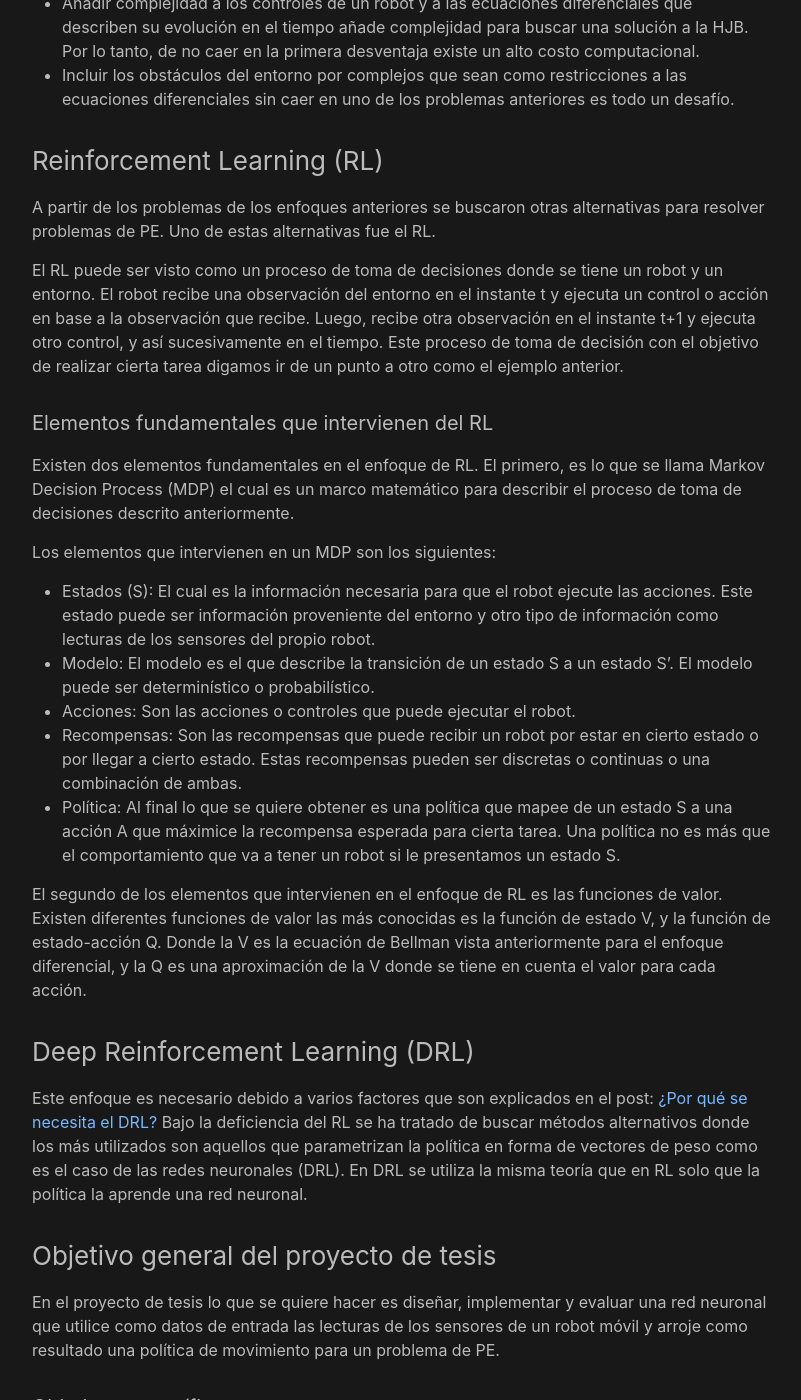
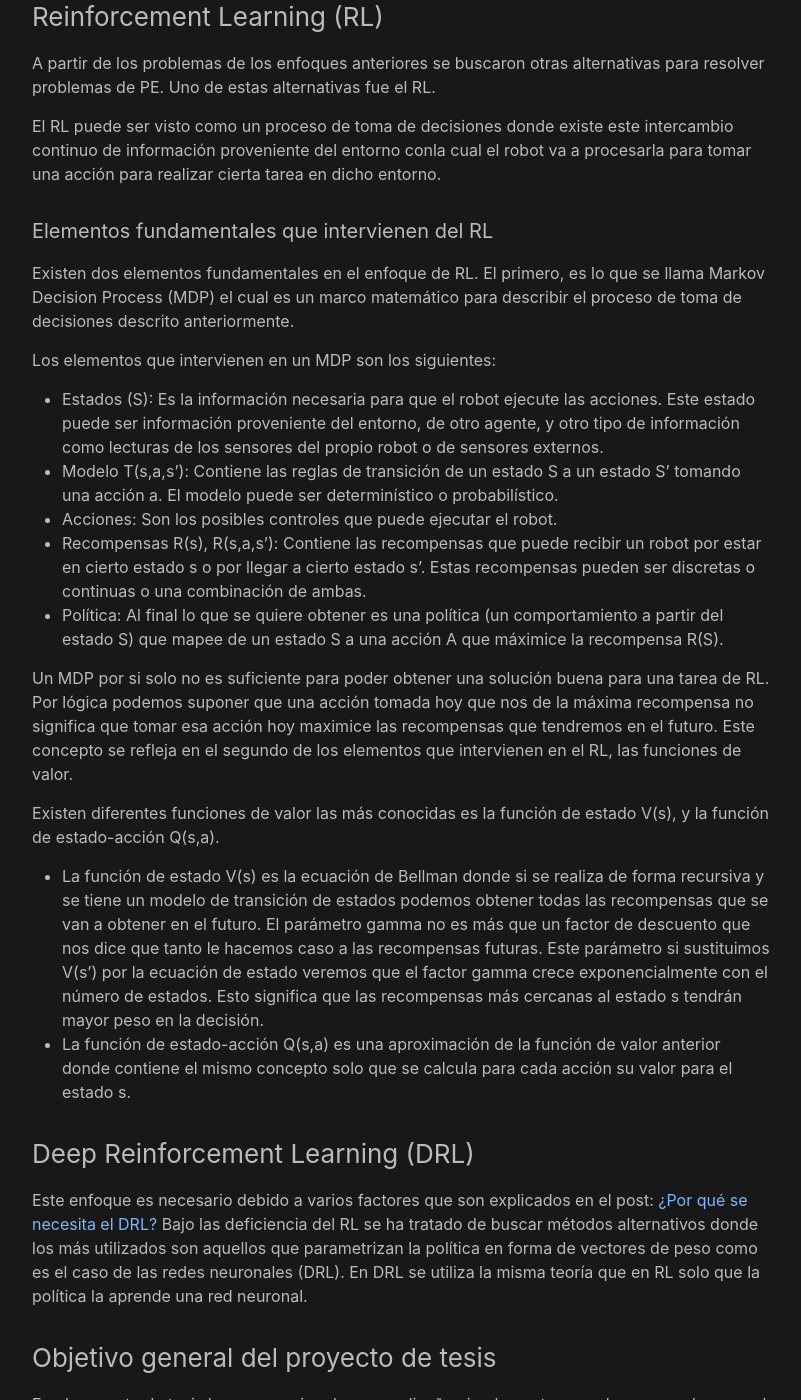
Before and after one commit to EnriqManComp/EnriqManComp.github.io, a Jekyll site: the page built from _posts/2024-04-14-avance-de-tesis.md, in a window 1280 px wide and 1400 px high, scrolled down 2493 px. Shown: the whole window, without its empty margins (238-1039 px from the left). Built offline with Jekyll 4.4.1, drawn with Linux system fonts in a browser that asks for light colours; some of the changed text lies outside the part shown.

Commit message:
Update 2024-04-14-avance-de-tesis.md

```diff
--- a/_posts/2024-04-14-avance-de-tesis.md
+++ b/_posts/2024-04-14-avance-de-tesis.md
@@ -8,14 +8,14 @@
 
 ### Enfoques tradicionales de solución a problemas de PE
 
-Existían anteriormente dos enfoques para tratar problemas de PE: el enfoque combinatorio y el diferencial.
+Existen varios enfoques con los que resolver problemas de PE. Dos de los más utilizados fueron los siguientes:
+* Enfoque Combinatorio.
+* Enfoque Diferencial.
 
 #### Enfoque combinatorio
 
-El enfoque combinatorio no es más que discretizar un entorno en celdas. Cada celda es el nodo de un grafo y las aristas del grafo son las conexiones permitidas entre celdas en el entorno.
-Luego de tener el grafo que representa al entorno lo que se hace es aplicar algún algoritmo de búsqueda sobre este y así se resuelven problemas de PE como captura y búsqueda del evasor. Inclusive se puede tratar aplicaciones de cooperación entre perseguidores para encontrar a un evasor en cierto entorno para responder preguntas como:
-* Cuál es el mínimo número de perseguidores que se necesita para encontrar a un evasor en X entorno.
-* Bajo que circunstancias un evasor se puede evadir de P número de perseguidores en X entorno.
+En este enfoque se discretiza un entorno en celdas, donde cada celda es el nodo de un grafo y las aristas que conectan los nodos son las conexiones permisibles entre las celdas.
+Luego con esta representación del entorno contenida en un grafo se puede aplicar algún algoritmo de búsqueda o captura del evasor.
 
 <div align="center">
   <img src="https://raw.githubusercontent.com/EnriqManComp/EnriqManComp.github.io/master/assets/2do-avance-post/enfoque_combinatorio.png" width="300px" height="280px"/>
@@ -23,34 +23,33 @@
 
 Ventajas:
 * Se pueden evadir los obstáculos debido a la propia naturaleza de discretización del entorno en celdas y la conexión entre celdas alcanzables.
-* Poco coste computacional comparado con otros enfoques de solución.
+* Bajo coste computacional comparado con otros enfoques de solución.
 Desventajas:
-* Si bien la conexión entre las celdas es cuando son alcanzables físicamente, **no tiene en cuenta si debido a las dimensiones físicas de un robot puede alcanzar dichas celdas**.
-* Existen diferentes configuraciones mecánicas para los robots (por ejemplo: DDR), para este enfoque se **supone que los nodos del grafo son alcanzables y no si es posible alcanzarlo por la configuración mecánica de un robot**.
+* No tiene en cuenta las características mecánicas ni físicas de los robots para trasladarse entre los nodos.
 * Este enfoque supone que el robot puede observar con sus sensores toda la región que abarca un nodo. En la realidad un robot tiene limitaciones en la capacidad de observación de los sensores, y además tienen ciertos patrones de observación (ejemplo, una cámara omnidireccional y una direccional) que pueden no ajustarse al método de solución del enfoque combinatorio.
 
 #### Enfoque diferencial
 
-El enfoque diferencial se tiene un conjunto de controles que puede aplicar un robot:
+Con este enfoque si se tiene un modelo de configuración mecánico para los robots. Del cual podemos aplicar una serie de controles como los siguientes:
+
 $$u_p = [v_p, \gamma_p], 0 \leq v_p \leq C, 0 \leq \gamma_p \leq \frac{\pi}{6}$$
 
 Además, se tiene un conjunto de ecuaciones diferenciales con las cuales se puede describir la evolución en el tiempo del robot, donde las restricciones en los controles se introducen como restricciones a las ecuaciones diferenciales.
-Ahora, supongamos que tenemos la tarea de ir de un punto a otro (Figura 2). Para ir hasta el punto rojo se puede ir por diferentes trayectorias aplicando diferentes combinaciones en los controles.
+
+Supongamos que un robot quiere ir de un punto a otro. El robot puede aplicar diferentes combinaciones de controles que trazarán diferentes trayectorias. Cada trayectoria va a tener un costo asociado, por ejemplo el tiempo que toma recorrerla. Además cada trayectoria se van a dividir en estados donde el robot aplicó las combinaciones de los controles que lo llevaron por la trayectoria.
 
 <div align="center">
   <img src="https://raw.githubusercontent.com/EnriqManComp/EnriqManComp.github.io/master/assets/2do-avance-post/enfoque_diferencial.png" width="350px" height="300px"/>
 </div>
 
-Estas trayectorias se pueden discretizar a lo largo del tiempo, a los cuales se le llamarán estados. Cada uno de los estados tiene una función de valor en función de un costo asociado a ir por cada una de las trayectorias. Básicamente, la función de valor no es más que una forma de darle cierto valor a un estado sobre otro en función digamos del tiempo que tarda ir del punto azul al rojo tomando esa trayectoria.
-Y lo que se quiere hacer al final es quedarnos con la trayectoria que va a minimizar el tiempo de ir del punto azul al rojo.
-
-Y bien, encontrar esta trayectoria que minimiza una función de costo (el tiempo) a partir de una serie de controles y ecuaciones diferenciales que describen la evolución de un sistema en el tiempo, es un problema de optimización. Para resolverlo pues recurriremos a la ecuación de Hamilton-Jacobi-Bellman (HJB) donde al resolverla tendremos un conjunto de soluciones óptimas para los controles del robot que lo llevarán sobre los estados de la trayectoria óptima.
+Cada uno de los estados tiene una función de valor en función del costo J. Básicamente, la función de valor no es más que una forma de darle cierto valor a un estado sobre otro, o dicho de otra forma si el robot está en ese estado le dice que tan bien lo está haciendo.
+Al final se quiere encontrar el conjunto de controles que minimice la función de costo J. O sea, que nos lleve por la ruta o los estados que minimice el tiempo de realizar esta tarea. Encontrar estos controles para minimizar J es un problema de optimización y para resolverlo se busca una solución a la ecuación de HJB.
 
 Ventajas:
 * Se tiene una descripción matemática sólida para la solución del problema.
 * Tiene en cuenta las características y limitaciones de un robot y de sus sensores.
 Desventaja:
-* Encontrar la solución a la ecuación de HJB no es posible en muchos casos. Específicamente, se puede resolver para un sistema de ecuaciones diferenciales lineales y para ecuaciones de costo cuadráticas.
+* Encontrar la solución analítica a la ecuación de HJB no es posible en muchos casos. En la mayoría de los casos, se puede resolver para un sistema de ecuaciones diferenciales lineales y para ecuaciones de costo cuadráticas. De otro modo se necesita buscar aproximaciones que no siempre van a ser beneficiosas desde el punto de vista computacional.
 * Añadir complejidad a los controles de un robot y a las ecuaciones diferenciales que describen su evolución en el tiempo añade complejidad para buscar una solución a la HJB. Por lo tanto, de no caer en la primera desventaja existe un alto costo computacional.
 * Incluir los obstáculos del entorno por complejos que sean como restricciones a las ecuaciones diferenciales sin caer en uno de los problemas anteriores es todo un desafío.
 
@@ -58,25 +57,30 @@
 
 A partir de los problemas de los enfoques anteriores se buscaron otras alternativas para resolver problemas de PE. Uno de estas alternativas fue el RL.
 
-El RL puede ser visto como un proceso de toma de decisiones donde se tiene un robot y un entorno. El robot recibe una observación del entorno en el instante t y ejecuta un control o acción en base a la observación que recibe. Luego, recibe otra observación en el instante t+1 y ejecuta otro control, y así sucesivamente en el tiempo. Este proceso de toma de decisión con el objetivo de realizar cierta tarea digamos ir de un punto a otro como el ejemplo anterior.
+El RL puede ser visto como un proceso de toma de decisiones donde existe este intercambio continuo de información proveniente del entorno conla cual el robot va a procesarla para tomar una acción para realizar cierta tarea en dicho entorno.
 
 #### Elementos fundamentales que intervienen del RL
 
 Existen dos elementos fundamentales en el enfoque de RL. El primero, es lo que se llama Markov Decision Process (MDP) el cual es un marco matemático para describir el proceso de toma de decisiones descrito anteriormente.
 
 Los elementos que intervienen en un MDP son los siguientes:
-* Estados (S): El cual es la información necesaria para que el robot ejecute las acciones. Este estado puede ser información proveniente del entorno y otro tipo de información como lecturas de los sensores del propio robot.
-* Modelo: El modelo es el que describe la transición de un estado S a un estado S'. El modelo puede ser determinístico o probabilístico.
-* Acciones: Son las acciones o controles que puede ejecutar el robot.
-* Recompensas: Son las recompensas que puede recibir un robot por estar en cierto estado o por llegar a cierto estado. Estas recompensas pueden ser discretas o continuas o una combinación de ambas.
-* Política: Al final lo que se quiere obtener es una política que mapee de un estado S a una acción A que máximice la recompensa esperada para cierta tarea. Una política no es más que el comportamiento que va a tener un robot si le presentamos un estado S.
+* Estados (S): Es la información necesaria para que el robot ejecute las acciones. Este estado puede ser información proveniente del entorno, de otro agente, y otro tipo de información como lecturas de los sensores del propio robot o de sensores externos.
+* Modelo T(s,a,s'): Contiene las reglas de transición de un estado S a un estado S' tomando una acción a. El modelo puede ser determinístico o probabilístico.
+* Acciones: Son los posibles controles que puede ejecutar el robot.
+* Recompensas R(s), R(s,a,s'): Contiene las recompensas que puede recibir un robot por estar en cierto estado s o por llegar a cierto estado s'. Estas recompensas pueden ser discretas o continuas o una combinación de ambas.
+* Política: Al final lo que se quiere obtener es una política (un comportamiento a partir del estado S) que mapee de un estado S a una acción A que máximice la recompensa R(S).
 
-El segundo de los elementos que intervienen en el enfoque de RL es las funciones de valor. Existen diferentes funciones de valor las más conocidas es la función de estado V, y la función de estado-acción Q. Donde la V es la ecuación de Bellman vista anteriormente para el enfoque diferencial, y la Q es una aproximación de la V donde se tiene en cuenta el valor para cada acción.
+Un MDP por si solo no es suficiente para poder obtener una solución buena para una tarea de RL. Por lógica podemos suponer que una acción tomada hoy que nos de la máxima recompensa no significa que tomar esa acción hoy maximice las recompensas que tendremos en el futuro. Este concepto se refleja en el segundo de los elementos que intervienen en el RL, las funciones de valor.
+
+Existen diferentes funciones de valor las más conocidas es la función de estado V(s), y la función de estado-acción Q(s,a).
+
+* La función de estado V(s) es la ecuación de Bellman donde si se realiza de forma recursiva y se tiene un modelo de transición de estados podemos obtener todas las recompensas que se van a obtener en el futuro. El parámetro gamma no es más que un factor de descuento que nos dice que tanto le hacemos caso a las recompensas futuras. Este parámetro si sustituimos V(s') por la ecuación de estado veremos que el factor gamma crece exponencialmente con el número de estados. Esto significa que las recompensas más cercanas al estado s tendrán mayor peso en la decisión.
+* La función de estado-acción Q(s,a) es una aproximación de la función de valor anterior donde contiene el mismo concepto solo que se calcula para cada acción su valor para el estado s.
 
 ### Deep Reinforcement Learning (DRL)
 
 Este enfoque es necesario debido a varios factores que son explicados en el post: [¿Por qué se necesita el DRL?](https://enriquecompanioni.me/misc/2024/04/08/deep-reinforcement-learning.html)
-Bajo la deficiencia del RL se ha tratado de buscar métodos alternativos donde los más utilizados son aquellos que parametrizan la política en forma de vectores de peso como es el caso de las redes neuronales (DRL). En DRL se utiliza la misma teoría que en RL solo que la política la aprende una red neuronal.
+Bajo las deficiencia del RL se ha tratado de buscar métodos alternativos donde los más utilizados son aquellos que parametrizan la política en forma de vectores de peso como es el caso de las redes neuronales (DRL). En DRL se utiliza la misma teoría que en RL solo que la política la aprende una red neuronal.
 
 ### Objetivo general del proyecto de tesis
 
@@ -96,9 +100,11 @@
   <img src="https://raw.githubusercontent.com/EnriqManComp/EnriqManComp.github.io/master/assets/2do-avance-post/metodologia.png" width="350px" height="300px"/>
 </div>
 
-### Entorno
+### Propuesta inicial
 
-El entorno diseñado en Gazebo tiene una dimensión de 6x6 metros, y una cámara aerea ubicada a 8 metros de altura. Los robots diseñados tienen una configuración DDR y pueden tomar 8 posibles acciones A = {No action, Up, Down, Left, Right, Double-Left, Double-Right}.
+#### Entorno
+
+El entorno se diseñó en Gazebo donde se tiene una habitación de 6.0x6.0 metros, y una cámara aérea ubicada a 8.0 metros de altura. Los robots tienen una configuración DDR y pueden tomar 8 posibles acciones A = {No action, Up, Down, Left, Right, Double-Left, Double-Right}. El proceso de diseño de los robots fue similar al creado en el repositorio [differential-drive-robot-model-ros-gazebo](https://github.com/EnriqManComp/differential-drive-robot-model-ros-gazebo)
 
 <div align="center">
   <img src="https://raw.githubusercontent.com/EnriqManComp/EnriqManComp.github.io/master/assets/2do-avance-post/entorno.png" width="350px" height="300px"/>
@@ -108,25 +114,28 @@
   <img src="https://raw.githubusercontent.com/EnriqManComp/EnriqManComp.github.io/master/assets/2do-avance-post/entorno1.png" width="350px" height="300px"/>
 </div>
 
-### Tarea inicial del perseguidor
+#### Tarea inicial del perseguidor
 
-La tarea inicial del perseguidor es ir a un área cercana del evasor para simular una tarea de mantener en vista.
+La tarea inicial del perseguidor es utilizar como estados las imágenes aéreas proveniente de la cámara para ejecutar acciones que lo lleven hacia un área cercana al evasor que inicialmente va a estar fijo.
 
 <div align="center">
   <img src="https://raw.githubusercontent.com/EnriqManComp/EnriqManComp.github.io/master/assets/2do-avance-post/tarea_perseguidor.png" width="350px" height="300px"/>
 </div>
 
-### Qué se intenta hacer en la primera aproximación a la tarea anterior
+Dicho de otro modo, las tareas a realizar son:
 
-* Utilizar como información del estado las imágenes de la cámara aerea. La formación del estado actual y el estado futuro se formarán con cuatro frames del movimiento del robot perseguidor. Esta forma de tratar el estado es similar a la utilizada en el paper [Human-level control through deep reinforcement learning](https://www.nature.com/articles/nature14236)
-* Evitar la colisión con los obstáculos: límites del entorno y agente evasor.
+* Utilizar como información de los estados las imágenes de la cámara aérea. La formación del estado actual y del estado futuro se formarán con cuatro frames del movimiento del robot. Esta forma de tratar los estado es similar a la utilizada en el paper [Human-level control through deep reinforcement learning](https://www.nature.com/articles/nature14236)
+* Evitar la colisión con los obstáculos: límites del entorno y el agente evasor.
 * Aprender una política de búsqueda del área cercana al agente evasor.
 
 **Subtareas:**
 
-* Aprender propiedades inerciales del agente.
-* Aprender movimientos mecánicos del agente.
-* Aprender distorsión 3D a 2D por cámara panorámica.
+* Aprender propiedades inerciales y mecánicas del robot.
+* Aprender la distorsión de 3D a 2D causada al capturar la imagen aérea.
+
+### Algoritmos utilizados
+
+Para la realización de la primera tarea en Gazebo se utilizó el algoritmo DQN, Double DQN, Dueling DQN, y Dueling Double DQN. Además, para mejorar la eficiencia en la selección de las muestras de entrenamiento se implementó la variante Prioritized Experience Replay. Los resultados no fueron los esperados debido a la inestabilidad en el entrenamiento que generalmente sufren estos métodos basados en Q-learning.
 
 #### Arquitectura de red neuronal utilizada
 
```
